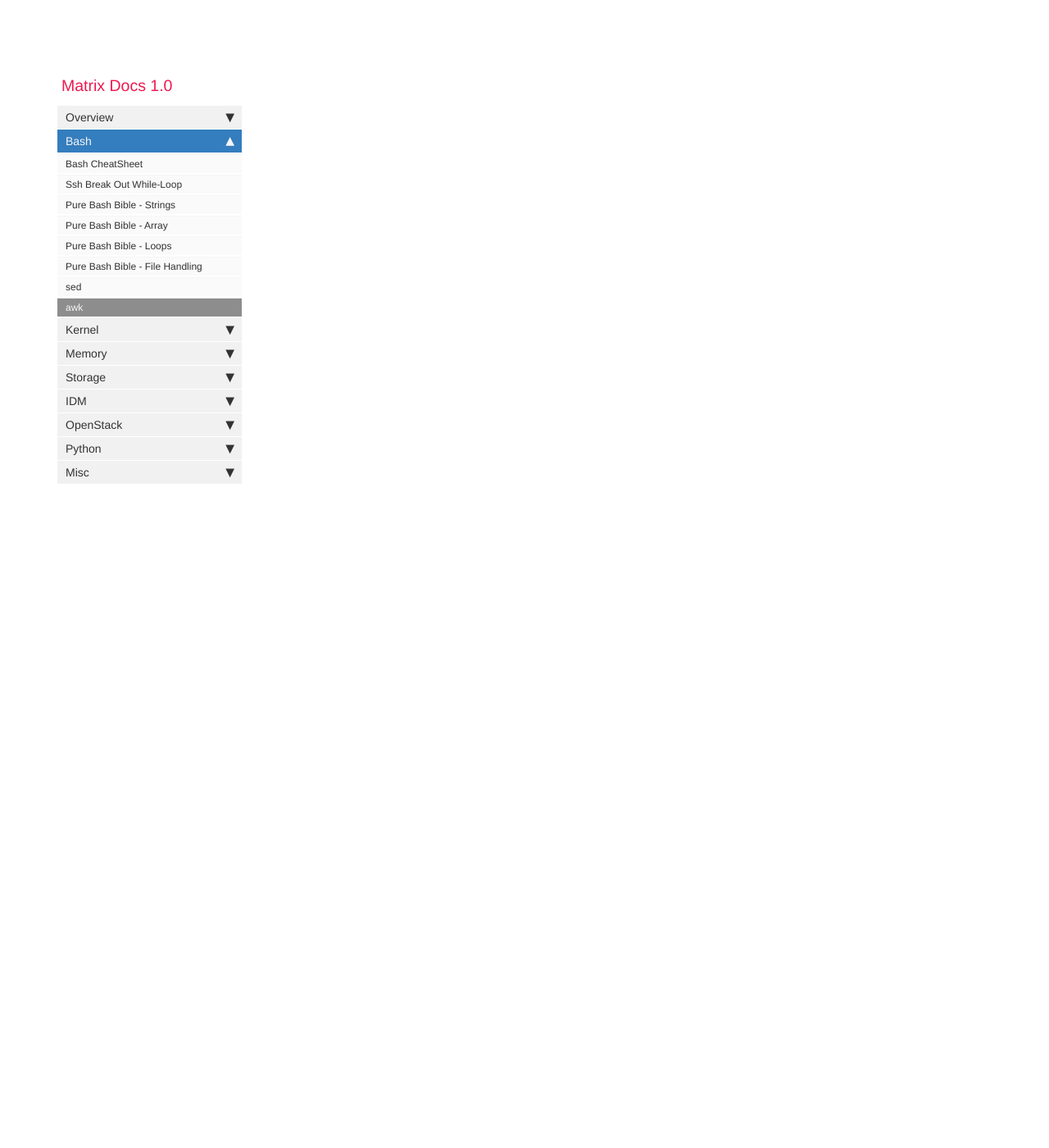
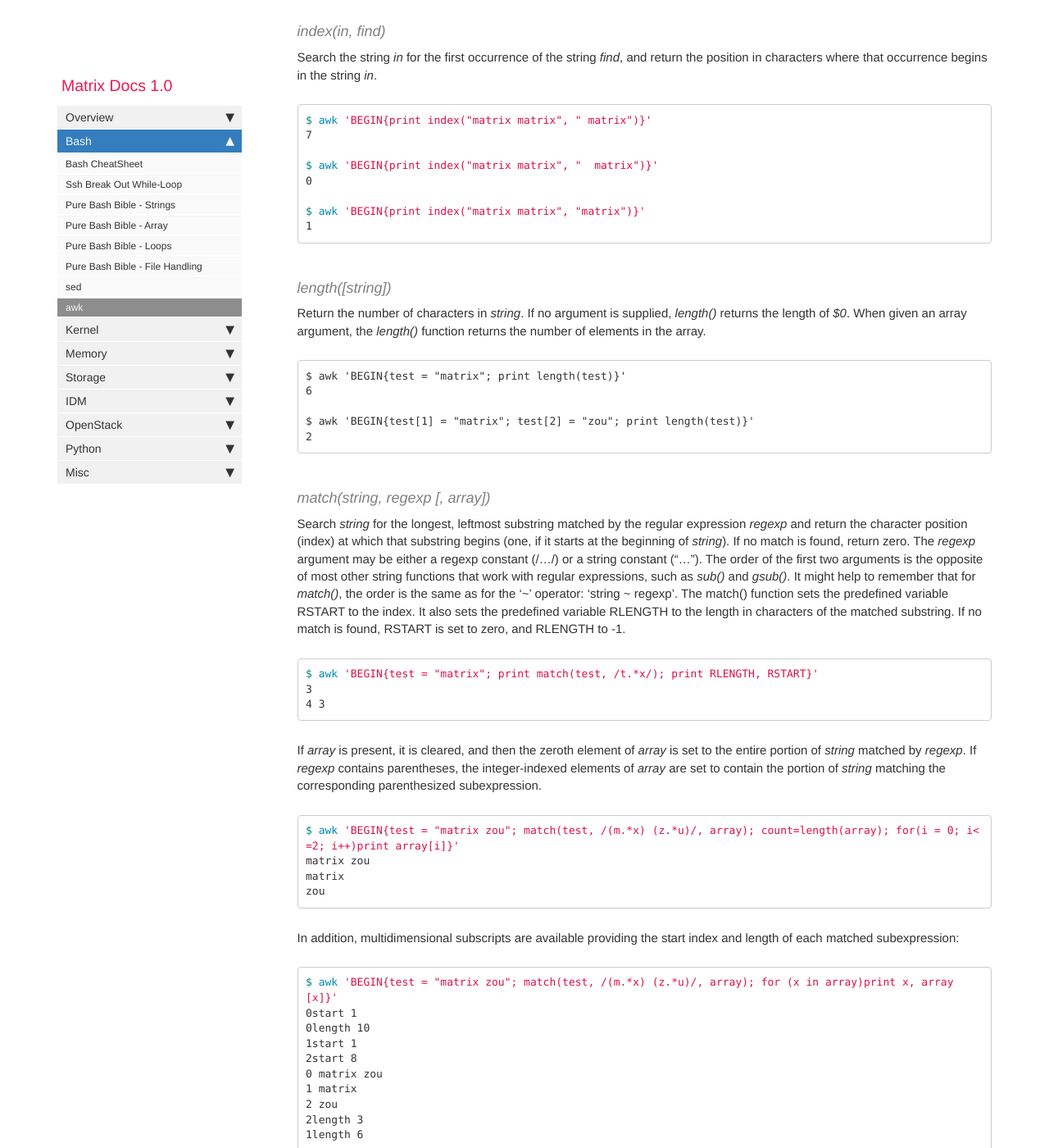
Before and after one commit to matrixzj/documentations, a Jekyll site: the page built from pages/bash/awk.md, in a window 1280 px wide and 1400 px high, scrolled down 4248 px. Shown: the whole window at 82% size. Built offline with Jekyll 4.4.1, drawn with Linux system fonts in a browser that asks for light colours; comment, search, counter and statistics services are not loaded; some of the changed text lies outside the part shown.

Commit message:
There are 1 files have been modified at 2021-05-15 19:33:02 . 	-rw-rw-r--. 1 jzou jzou 10749 May 15 19:32 pages/bash/awk.md No files have been added. No files have been deleted. No file type has been changed.

````diff
--- a/pages/bash/awk.md
+++ b/pages/bash/awk.md
@@ -157,11 +157,136 @@ middle
 Search the *target* string target for matches of the regular expression *regexp*. If *how* is a string beginning with 'g' or 'G' (short for "global"), then replace all matches of *regexp* with *replacement*. Otherwise, treat *how* as a number indicating which match of *regexp* to replace. Treat numeric values less than one as if they were one. If no *target* is supplied, use *$0*. Return the modified string as the result of the function. The original target string is *not* changed.
 *gensub()* is a general substitution function. Its purpose is to provide more features than the standard *sub()* and *gsub()* functions.
 *gensub()* provides an additional feature that is not available in *sub()* or *gsub()*: the ability to specify components of a regexp in the replacement text. This is done by using parentheses in the regexp to mark the components and then specifying *'\N'* in the replacement text, where *N* is a digit from 1 to 9.
+
 ```bash
 $ awk 'BEGIN{test="max zou max"; dest = gensub(/m.x/, "matrix", "1", test); print dest}'
 matrix zou max
 ```
 
+#### gsub(regexp, replacement [, target])
+Search *target* for all of the longest, leftmost, nonoverlapping matching substrings it can find and replace them with replacement. The 'g' in gsub() stands for "global", which means replace everywhere.
+The *gsub()* function returns the number of substitutions made. If the variable to search and alter ( *target* ) is omitted, then the entire input record ( *$0* ) is used.
+```bash
+$ awk 'BEGIN{test="matrix matrix"; count = gsub(/matrix/, "zou", test); print test; print count}'
+zou zou
+2
+```
+
+#### index(in, find)
+Search the string *in* for the first occurrence of the string *find*, and return the position in characters where that occurrence begins in the string *in*.
+
+```bash
+$ awk 'BEGIN{print index("matrix matrix", " matrix")}'
+7
+
+$ awk 'BEGIN{print index("matrix matrix", "  matrix")}'
+0
+
+$ awk 'BEGIN{print index("matrix matrix", "matrix")}'
+1
+```
+
+#### length([string])
+Return the number of characters in *string*. If no argument is supplied, *length()* returns the length of *$0*. When given an array argument, the *length()* function returns the number of elements in the array.
+
+```
+$ awk 'BEGIN{test = "matrix"; print length(test)}'
+6
+
+$ awk 'BEGIN{test[1] = "matrix"; test[2] = "zou"; print length(test)}'
+2
+```
+
+#### match(string, regexp [, array])
+Search *string* for the longest, leftmost substring matched by the regular expression *regexp* and return the character position (index) at which that substring begins (one, if it starts at the beginning of *string*). If no match is found, return zero.
+The *regexp* argument may be either a regexp constant (/…/) or a string constant ("…").
+The order of the first two arguments is the opposite of most other string functions that work with regular expressions, such as *sub()* and *gsub()*. It might help to remember that for *match()*, the order is the same as for the ‘~’ operator: ‘string ~ regexp’.
+The match() function sets the predefined variable RSTART to the index. It also sets the predefined variable RLENGTH to the length in characters of the matched substring. If no match is found, RSTART is set to zero, and RLENGTH to -1.
+
+```bash
+$ awk 'BEGIN{test = "matrix"; print match(test, /t.*x/); print RLENGTH, RSTART}'
+3
+4 3
+```
+
+If *array* is present, it is cleared, and then the zeroth element of *array* is set to the entire portion of *string* matched by *regexp*. If *regexp* contains parentheses, the integer-indexed elements of *array* are set to contain the portion of *string* matching the corresponding parenthesized subexpression.
+
+```bash
+$ awk 'BEGIN{test = "matrix zou"; match(test, /(m.*x) (z.*u)/, array); count=length(array); for(i = 0; i<=2; i++)print array[i]}'
+matrix zou
+matrix
+zou
+```
+
+In addition, multidimensional subscripts are available providing the start index and length of each matched subexpression:
+
+```bash
+$ awk 'BEGIN{test = "matrix zou"; match(test, /(m.*x) (z.*u)/, array); for (x in array)print x, array[x]}'
+0start 1
+0length 10
+1start 1
+2start 8
+0 matrix zou
+1 matrix
+2 zou
+2length 3
+1length 6
+```
+
+#### patsplit(string, array [, fieldpat [, seps ] ])
+Search *fieldpat* in  *string* and store the pieces in *array* and the separator strings in the *seps* array. The first piece is stored in *array[1]*, the second piece in *array[2]*, and so forth. The third argument, *fieldpat*, is a regexp describing the fields in *string*. It may be either a regexp constant or a string. If *fieldpat* is omitted, the value of FPAT is used. *patsplit()* returns the number of elements created. *seps[i]* is the possibly null separator string after *array[i]*. The possibly null leading separator will be in *seps[0]*. So a non-null string with *n* fields will have *n+1* separators.
+
+```bash
+$ awk 'BEGIN{patsplit("matrix|zou", a, /[a-z]*/, seps); print "array result:"; for(i=1;i<=length(a);i++)print a[i]; print length(a); print "seperator result:"; for(j=0;j<length(seps);j++) print seps[j]; print length(seps)}'
+array result:
+matrix
+zou
+2
+seperator result:
+
+|
+2
+
+$ awk 'BEGIN{patsplit("matrix|zou", a, /[^|]*/, seps); print "array result:"; for(i=1;i<=length(a);i++)print a[i]; print length(a); print "seperator result:"; for(j=0;j<length(seps);j++) print seps[j]; print length(seps)}'
+array result:
+matrix
+zou
+2
+seperator result:
+
+|
+2
+```
+NOTE: *seps* start from *0*, instead of *1*
+*regexp [^|]* refers to everything except *|*
+
+#### split(string, array  [, fieldsep [, seps ] ])
+Divide *string* into pieces separated by *fieldsep* and store the pieces in *array* and the separator strings in the *seps* array.  The first piece is stored in *array[1]*, the second piece in *array[2]*, and so forth. The string value of the third argument, *fieldsep*, is a regexp describing where to split *string*. If *fieldsep* is omitted, the value of FS is used. *split()* returns the number of elements created. *seps* is a gawk extension, with *seps[i]* being the separator string between *array[i]* and *array[i+1]*. If *fieldsep* is a single space, then any leading whitespace goes into *seps[0]* and any trailing whitespace goes into *seps[n]*, where *n* is the return value of *split()* (i.e., the number of elements in array).
+The split() function splits strings into pieces in the same way that input lines are split into fields.
+
+```bash
+$ awk 'BEGIN{split("matrix|zou", a, /[|]/, seps); print "array result:"; for(i=1;i<=length(a);i++)print a[i]; print length(a); print "seperator result:"; for(j=0;j<length(seps);j++) print seps[j]; print length(seps)}'
+array result:
+matrix
+zou
+2
+seperator result:
+
+|
+2
+
+$ awk 'BEGIN{split("matrix|zou", a, "|", seps); print "array result:"; for(i=1;i<=length(a);i++)print a[i]; print length(a); print "seperator result:"; for(j=0;j<length(seps);j++) print seps[j]; print length(seps)}'
+array result:
+matrix
+zou
+2
+seperator result:
+
+|
+2
+```
+
+
 
 
 {% include links.html %}
````
